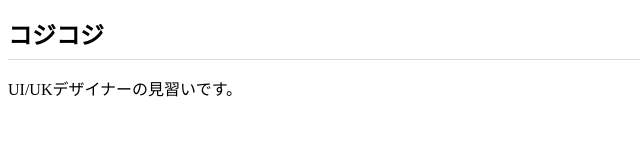
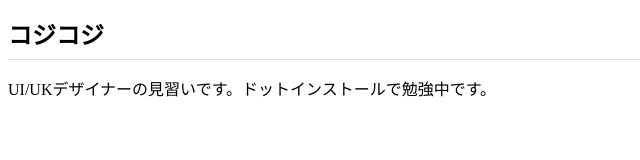
Before and after one commit to cojicoji7/cojicoji7.github.io, a plain HTML site: page index.html in a window 1280 px wide. Shown: the whole page, without its empty margins (0-640 px from the left). Drawn offline with Linux system fonts and the light colour scheme.

Commit message:
Add files via upload

```diff
--- a/index.html
+++ b/index.html
@@ -7,6 +7,6 @@
   </head>
   <body>
     <h1>コジコジ</h1>
-    <p>UI/UKデザイナーの見習いです。</p>
+    <p>UI/UKデザイナーの見習いです。ドットインストールで勉強中です。</p>
   </body>
 </html>
```
